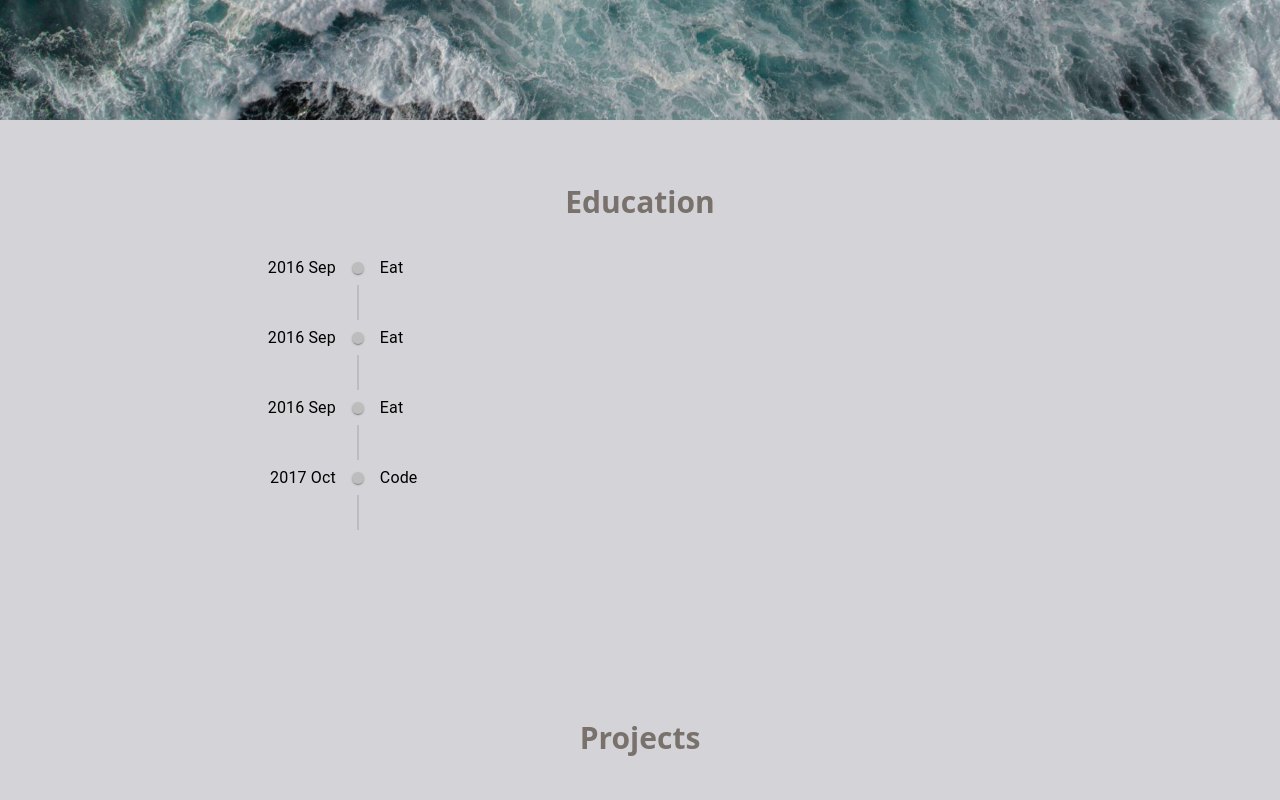
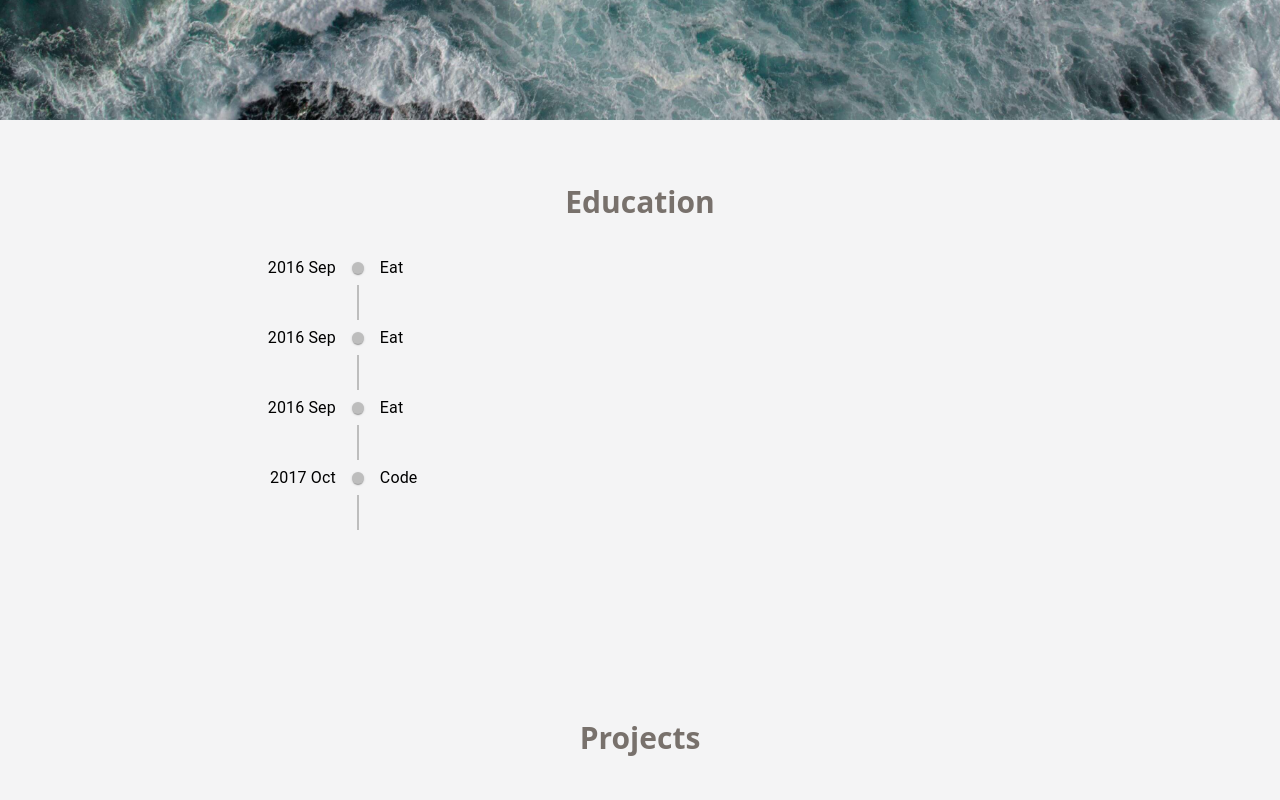
Before and after one commit to EthanGuo666/EthanGuo666.github.io, a React (Vite) app in the folder ethan_personal_page/: page /#/ in a window 1280 px wide. Shown: the part 680-1480 px from the top of the page. Built offline with nearby package versions, Linux system fonts and the light colour scheme.

Commit message:
feat: change the global background color

```diff
--- a/ethan_personal_page/src/styles/Canvas.css
+++ b/ethan_personal_page/src/styles/Canvas.css
@@ -1,3 +1,3 @@
 .Canvas {
-  @apply w-full h-full bg-zinc-300;
+  @apply w-full h-full bg-zinc-100;
 }
```
